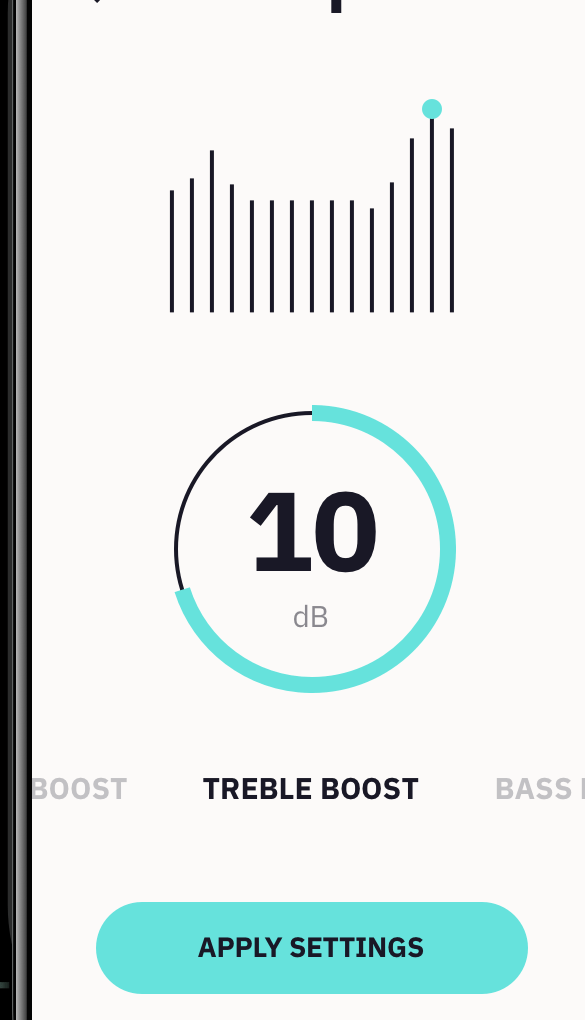
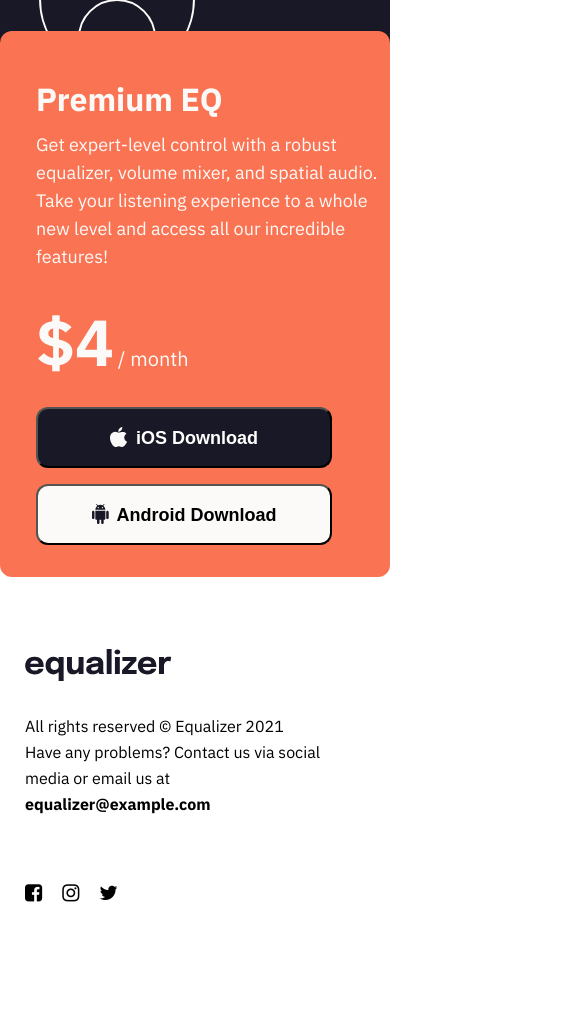
Before and after one commit to AlexTsamala/Equalizer, a plain HTML site: page index.html in a window 390 px wide. Shown: the part 980-2000 px from the top of the page, 585 px wide, since content can reach past the window. After the commit the page ends 1954 px from the top, so only its background shows below. Drawn offline with Linux system fonts and the light colour scheme.

Commit message:
mobile responsive finished

```diff
--- a/index.html
+++ b/index.html
@@ -17,41 +17,39 @@
     <div class="main-container">
       <header>
         <img class="equalizer-picture" alt="equalizer-picture" src="./assets/logo.svg"/>
-        <h1 class="h1">We make your music sound extraordinary. </h1>
-        <p class="text">A system audio equalizer specifically designed for Android and iOS.
+        <h1 >We make your music sound extraordinary. </h1>
+        <p class="text header-text">A system audio equalizer specifically designed for Android and iOS.
           Freely tune the way your music sounds with a professional grade parametric EQ & volume mixer.
           Control bass, mids, treble, gain control, reverb, and more!</p>
       </header>
+      <img class="mobile" alt="mobile-icon" src="./assets/illustration-app.png"/>
       <div class="middle-background">
         <img class="3-figure" alt="3-figure" src="./assets/bg-pattern-2.svg"/>
-        <div>
-          <img class="big-circle" alt="big-circle" src="./assets/Rectangle Copy 3.png"/>
-          <img class="little-circle" alt="little-circle" src="./assets/Rectangle Copy 4.png"/>
-        </div>
       </div>
-      <img class="mobile" alt="mobile-icon" src="./assets/illustration-app.png"/>
       <div class="Premium-EQ">
         <h2 class="Premium-EQ-header" EQ>Premium EQ</h2>
-        <p class="Premium EQ-text">
+        <p class="Premium-EQ-text">
           Get expert-level control with a robust equalizer, volume mixer, and spatial audio.
           Take your listening experience to a whole new level and access all our incredible features!
         </p>
         <div class="price">
-          <span class="$4">$4</span>
+          <span class="price4">$4</span>
           <span class="month">/ month</span>
         </div>
-        <button class="apple-button" type="button"><img class="apple-icon" alt="apple-icon" src="./assets/icon-apple.svg"/>iOS Download</button>
-        <button class="android-button" type="button"><img class="android-icon" alt="android-icon" src="./assets/icon-android.svg"/>Android Download</button>
+        <div class="buttons">
+        <button class="apple-button" type="button"><img class="apple-icon" alt="apple-icon" src="./assets/icon-apple.svg"/><span>iOS Download</span></button>
+        <button class="android-button" type="button"><img class="android-icon" alt="android-icon" src="./assets/icon-android.svg"/><span>Android Download</span></button>
+        </div>
+      </div>
     </div>
     <footer>
       <img class="equalizer-picture-2" alt="equalizer-picture" src="./assets/logo.svg"/>
-      <p class="text">All rights reserved © Equalizer 2021
+      <p class="text footer-text">All rights reserved © Equalizer 2021
         Have any problems? Contact us via social media or email us at <b>equalizer@example.com</b></p>
         <div class="social-media">
           <i href="#" class="fa fa-facebook-square"></i>
           <i href="#" class="fa fa-instagram "></i>
           <i href="#" class="fa fa-twitter "></i>
     </footer>
-    </div>
   </body>
 </html>
--- a/style.css
+++ b/style.css
@@ -6,7 +6,176 @@ box-sizing: border-box;
 }
 
 body{
-/* display: flex;
+font-family: IBM Plex Sans;
+background-image: url(./assets/bg-main-mobile.png);
+background-position: top -250px left 0px;
+background-repeat: no-repeat;
+}
+
+.main-container{
+display: flex;
 align-items: center;
-flex-direction: column; */
+flex-direction: column;
+
 }
+
+header{
+margin:40px 24px 68px 24px;
+}
+
+.equalizer-picture{
+margin-bottom:64px;
+}
+
+h1{
+font-size: 40px;
+font-weight: 700;
+line-height: 48px;
+padding-bottom:20px;
+max-width:387px;
+}
+
+.text{
+font-size: 16px;
+font-weight: 400;
+line-height: 26px;
+}
+
+.header-text{
+max-width:331px;
+}
+
+.middle-background{
+background: #191826;
+text-align: center;
+border-radius: 12px;
+width:100%;
+}
+
+.mobile{
+width:209px;
+height:430px;
+margin-bottom: -370px;
+z-index: 1;
+}
+
+.Premium-EQ{
+background:#FA7453;
+border-radius: 12px;
+Height:546px;
+color: #FCFAF9;
+margin-top:-50px;
+padding-left: 36px;
+}
+
+.Premium-EQ-header{
+font-size: 32px;
+font-weight: 700;
+line-height: 40px;
+padding-bottom:12px;
+padding-top:48px;
+}
+
+.Premium-EQ-text{
+font-size: 18px;
+font-weight: 400;
+line-height: 28px;
+margin-bottom:45px;
+}
+
+.price{
+margin-bottom:32px;
+}
+
+.price4{
+font-size: 65px;
+font-weight: 700;
+line-height: 52px;
+}
+
+.month{
+font-size: 20px;
+font-weight: 400;
+line-height: 32px;
+}
+
+.buttons{
+max-width:595px;
+}
+
+.apple-button{
+width: 296px;
+height: 61px;
+background: #191826;
+color:white;
+border-radius: 12px;
+Font:IBM Plex Sans;
+font-Weight:700;
+font-Size:18px;
+Line-height:32px;
+margin-bottom: 16px;
+}
+
+.android-button{
+width: 296px;
+height:61px;
+background: #FCFAF9;
+border-radius: 12px;
+Font:IBM Plex Sans;
+font-Weight:700;
+font-Size:18px;
+Line-height:32px;
+}
+
+.apple-icon{
+margin-bottom:-3px;
+margin-right:8px;
+}
+
+.android-icon{
+margin-bottom:-3px;
+margin-right:8px;
+}
+
+footer{
+height:397px;
+display: flex;
+flex-direction: column;
+justify-content: center;
+align-items: flex-start;
+padding: 25px;
+}
+
+.equalizer-picture-2{
+padding-bottom:32px;
+}
+
+.footer-text{
+max-width: 298px;
+}
+
+.social-media {
+display: flex;
+column-gap: 20px;
+padding-top: 66px;
+}
+
+.social-media i{
+font-size:20px;
+}
+
+.social-media i:hover{
+color:#FA7453;
+}
+
+.apple-button:hover{
+background:#66E2DC;
+}
+
+.android-button:hover{
+background:#FFB964;
+}
+
+@media (min-width: 768px){
+
+}
```
